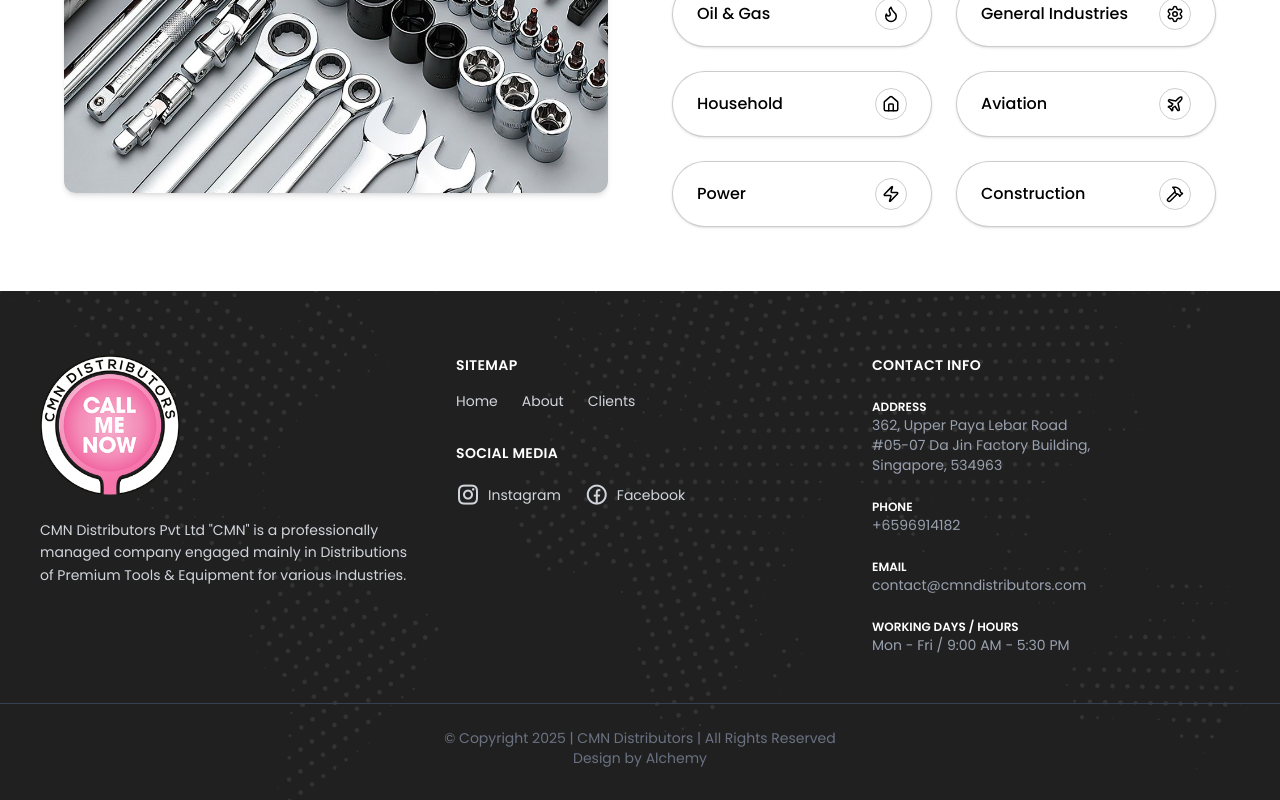
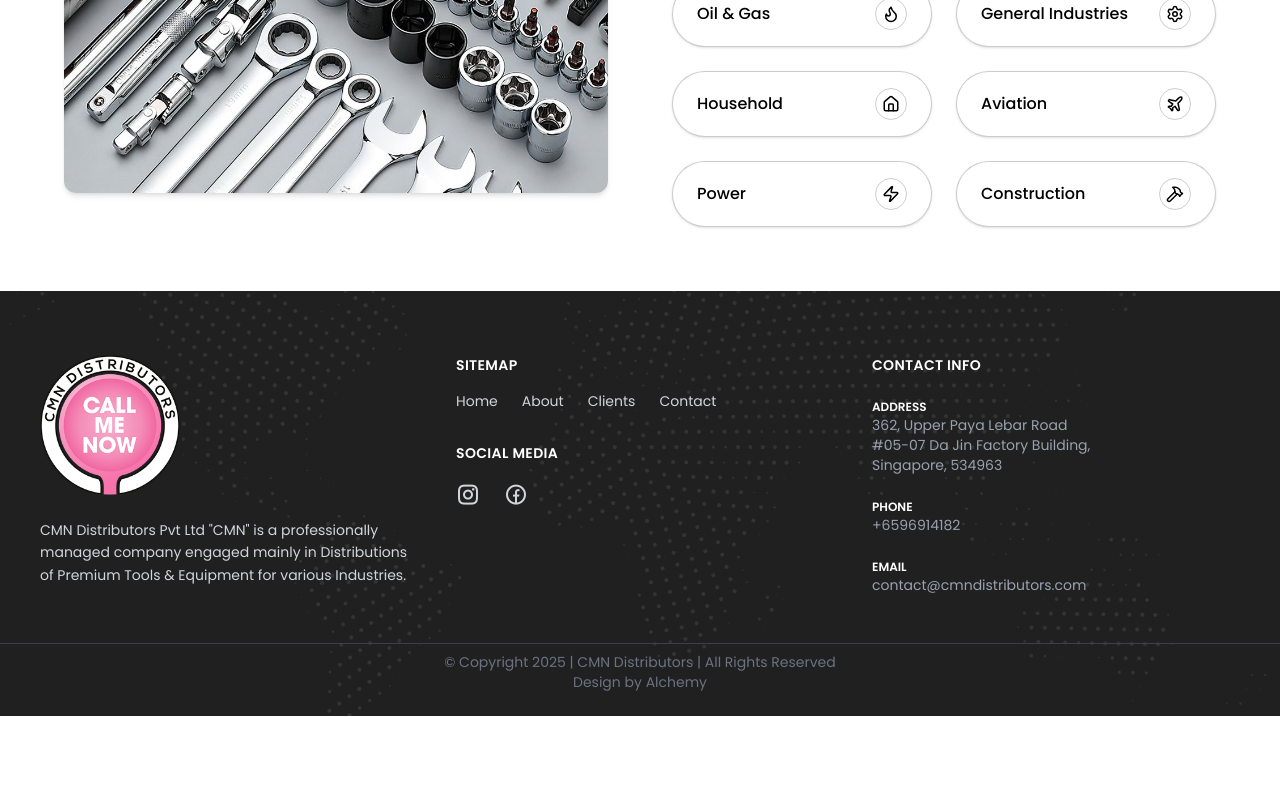
Before and after one commit to ChemyDigi/CMN, a Next.js app in the folder cmn/: page /home in a window 1280 px wide. Shown: the part 5842-6642 px from the top of the page. After the commit the page ends 6558 px from the top, so only its background shows below. Built offline with nearby package versions, Linux system fonts and the light colour scheme.

Commit message:
change footer padding and addcontact to site map

```diff
--- a/cmn/components/Footer.tsx
+++ b/cmn/components/Footer.tsx
@@ -58,7 +58,7 @@ export default function Footer() {
 
   return (
     <>
-      <footer className="bg-[#202020] text-white pt-16 pb-8 relative">
+      <footer className="bg-[#202020] text-white pt-16 pb-6 relative">
         {/* Background image */}
         <Image
           src="/images/CMN_Footer_img.png"
@@ -108,6 +108,7 @@ export default function Footer() {
                 <li className="hover:text-[#F272A8]"><Link href="/">Home</Link></li>
                 <li className="hover:text-[#F272A8]"><Link href="/about">About</Link></li>
                 <li className="hover:text-[#F272A8]"><Link href="/clients">Clients</Link></li>
+                <li className="hover:text-[#F272A8]"><Link href="/contact">Contact</Link></li>
               </ul>
             </div>
 
@@ -133,7 +134,7 @@ export default function Footer() {
                     className="flex items-center gap-2"
                   >
                     <i className="ri-instagram-line text-2xl"></i>
-                    <span className="text-sm">Instagram</span>
+                    {/* <span className="text-sm">Instagram</span> */}
                   </Link>
                 </li>
 
@@ -146,7 +147,7 @@ export default function Footer() {
                     className="flex items-center gap-2"
                   >
                     <i className="ri-facebook-circle-line text-2xl"></i>
-                    <span className="text-sm">Facebook</span>
+                    {/* <span className="text-sm">Facebook</span> */}
                   </Link>
                 </li>
               </ul>
@@ -172,15 +173,11 @@ export default function Footer() {
               <p className="font-semibold text-xs">EMAIL</p>
               <p className="text-gray-400">contact@cmndistributors.com</p>
             </div>
-            <div>
-              <p className="font-semibold text-xs">WORKING DAYS / HOURS</p>
-              <p className="text-gray-400">Mon - Fri / 9:00 AM - 5:30 PM</p>
-            </div>
           </div>
         </div>
 
         {/* Divider */}
-        <div className="border-t border-gray-700 mt-12 pt-6 text-center text-sm text-gray-500 relative z-10">
+        <div className="border-t border-gray-700 mt-12 pt-2 text-center text-sm text-gray-500 relative z-10">
           © Copyright 2025 | CMN Distributors | All Rights Reserved <br />
           Design by{" "}
           <Link
```
